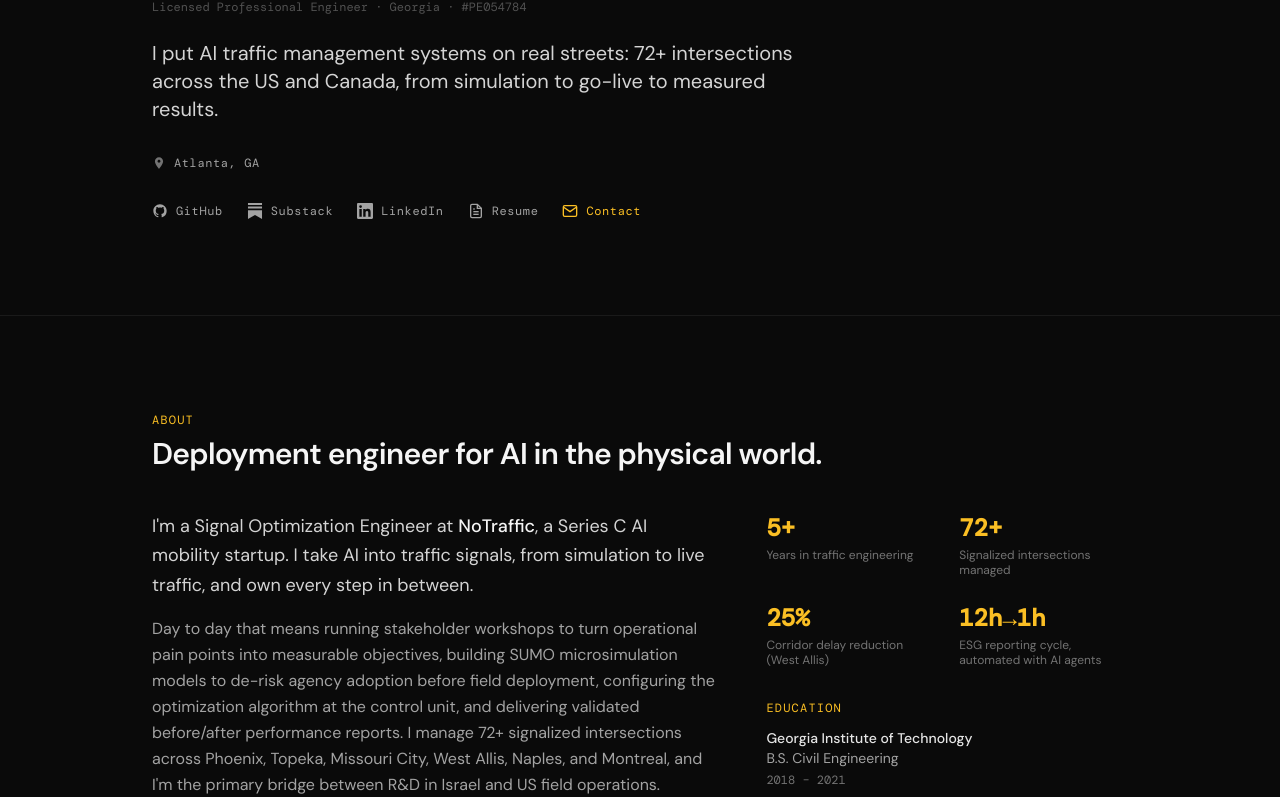
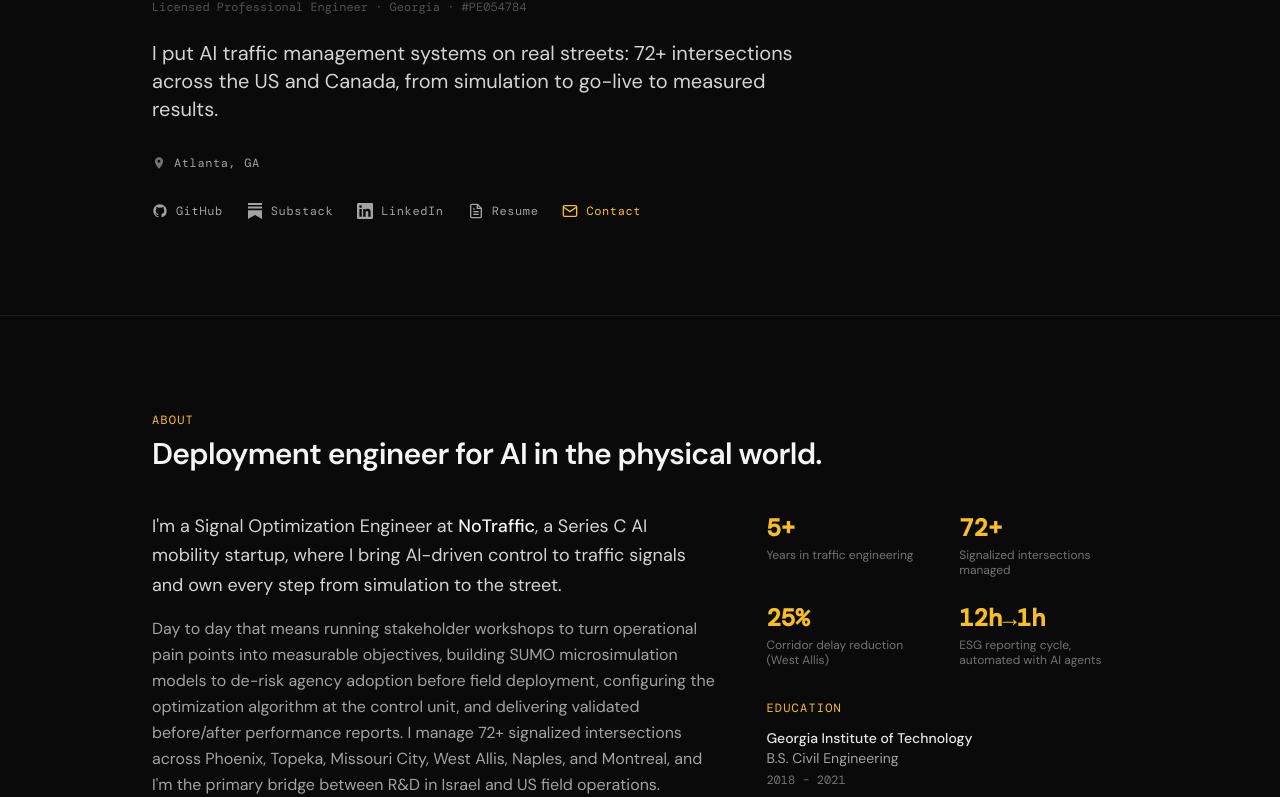
Before and after one commit to shmucas/portfolio, a React (Vite) app: page / in a window 1280 px wide. Shown: the part 357-1154 px from the top of the page. Built offline with nearby package versions, Linux system fonts and the light colour scheme.

Commit message:
Sharpen About lede wording

```diff
--- a/src/components/About.jsx
+++ b/src/components/About.jsx
@@ -18,8 +18,8 @@ export default function About() {
             <p className="text-neutral-300 text-lg leading-relaxed">
               I'm a Signal Optimization Engineer at{' '}
               <span className="text-neutral-100 font-medium">NoTraffic</span>, a Series C AI
-              mobility startup. I take AI into traffic signals, from simulation to live
-              traffic, and own every step in between.
+              mobility startup, where I bring AI-driven control to traffic signals and own
+              every step from simulation to the street.
             </p>
             <p className="text-neutral-400 leading-relaxed">
               Day to day that means running stakeholder workshops to turn operational pain
```
